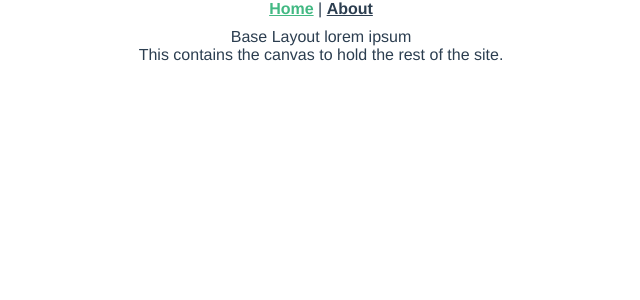
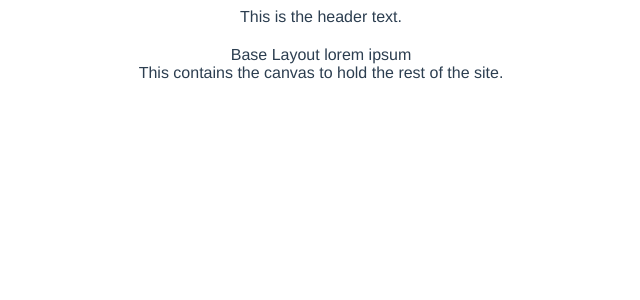
Before and after one commit to paralleldynamic/labyrinth, a Vue app in the folder frontend/: page / in a window 1280 px wide. Shown: the top 300 px of the page, without its empty margins (319-959 px from the left). Built offline with nearby package versions, Linux system fonts and the light colour scheme.

Commit message:
build: change header to a component

```diff
--- a/frontend/src/App.vue
+++ b/frontend/src/App.vue
@@ -1,14 +1,19 @@
 <template>
-  <header id="header">
-    <nav id="header-nav-bar">
-      <router-link to="/">Home</router-link> |
-      <router-link to="/about">About</router-link>
-    </nav>
-  </header>
-  <div>
+  <Header />
+  <div id="page-content">
     <router-view/>
   </div>
 </template>
+
+<script>
+import Header from '@/components/Header.vue';
+
+export default {
+  components: {
+    Header,
+  },
+};
+</script>
 
 <style>
 #app {
```
